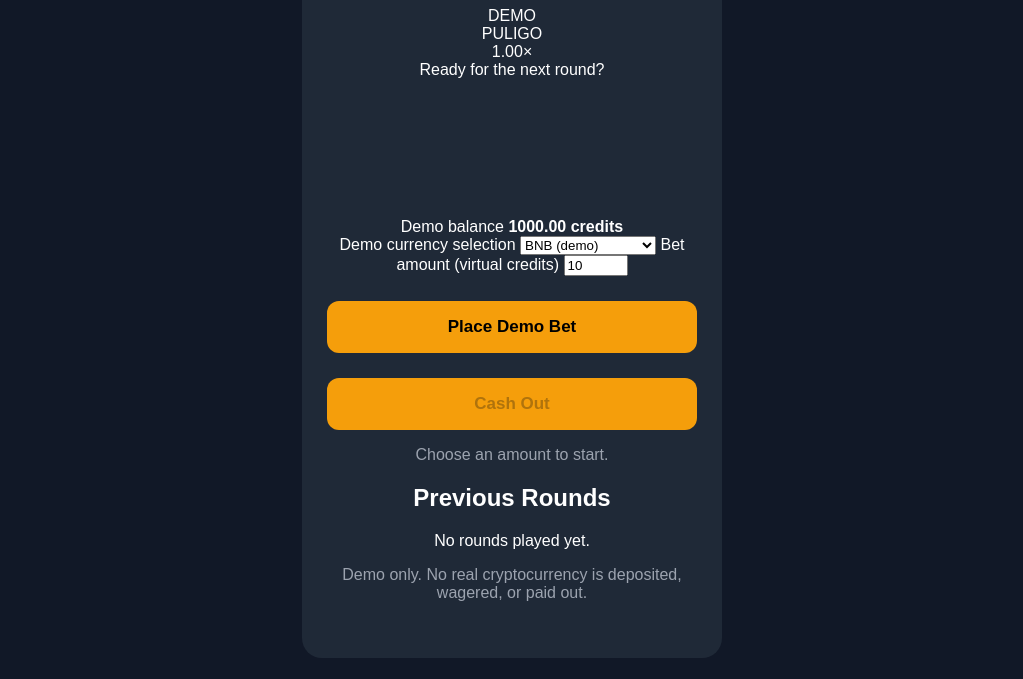
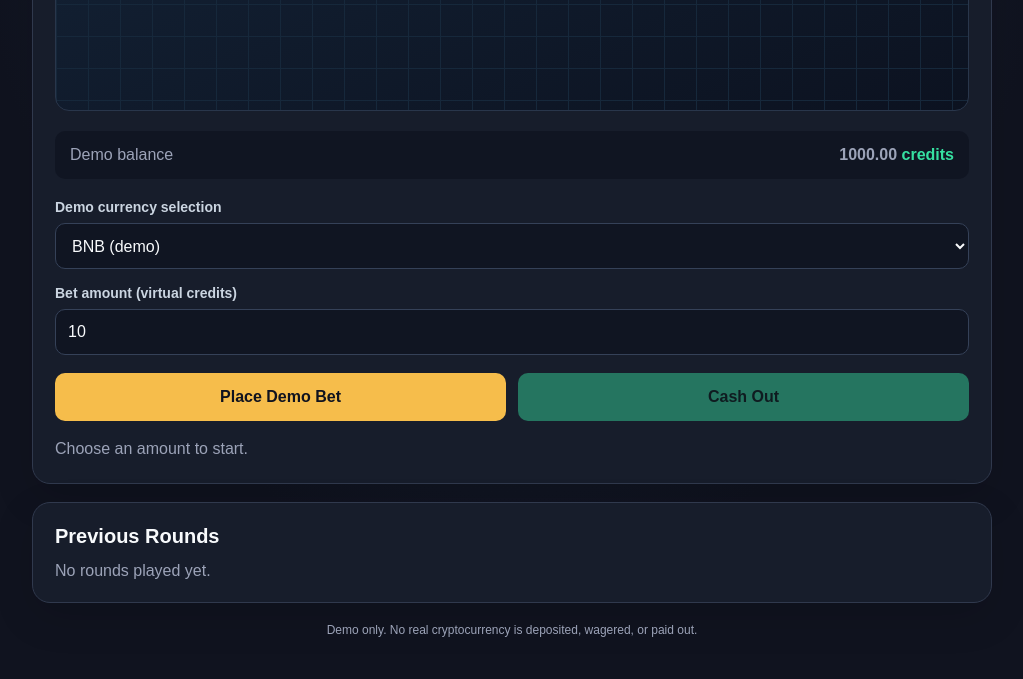
Before and after one commit to Mshahid5/puligo-wallet-test, a website built with Vite: page index.html in a window 1280 px wide. Shown: the part 447-1126 px from the top of the page, without its empty margins (128-1151 px from the left). Before the commit the page ends 1105 px from the top, so only its background shows below. Built offline with nearby package versions, Linux system fonts and the light colour scheme; what @reown/appkit, @reown/appkit-adapter-ethers would draw is missing.

Commit message:
Update style.css

```diff
--- a/src/style.css
+++ b/src/style.css
@@ -1,57 +1,309 @@
+
+
 * {
   box-sizing: border-box;
+}
+
+:root {
+  font-family: Arial, sans-serif;
+  color: #f8fafc;
+  background: #10131f;
+  font-synthesis: none;
 }
 
 body {
   margin: 0;
   min-height: 100vh;
-  display: flex;
-  justify-content: center;
-  align-items: center;
-  font-family: Arial, sans-serif;
-  background: #111827;
-  color: white;
+  background: radial-gradient(ellipse at top, #1b2940, #10131f 65%);
+}
+
+button,
+input,
+select {
+  font: inherit;
+}
+
+button {
+  border: 0;
+  cursor: pointer;
+}
+
+button:disabled {
+  cursor: not-allowed;
+  opacity: 0.45;
 }
 
 .container {
-  width: 90%;
-  max-width: 420px;
-  text-align: center;
-  background: #1f2937;
-  padding: 40px 25px;
-  border-radius: 20px;
+  width: min(100% - 28px, 960px);
+  margin: 0 auto;
+  padding: 24px 0 40px;
+}
+
+.topbar {
+  display: flex;
+  align-items: center;
+  justify-content: space-between;
+  gap: 16px;
+  flex-wrap: wrap;
+  margin-bottom: 18px;
+}
+
+.brand {
+  display: flex;
+  align-items: center;
+  gap: 12px;
 }
 
 .logo {
-  font-size: 60px;
+  font-size: 42px;
+}
+
+h1,
+h2,
+p {
+  margin-top: 0;
 }
 
 h1 {
-  font-size: 36px;
-  margin: 10px 0;
+  margin-bottom: 5px;
+  font-size: 27px;
+}
+
+h2 {
+  margin-bottom: 6px;
+  font-size: 20px;
 }
 
 p {
-  color: #9ca3af;
+  color: #9ca3b8;
+  margin-bottom: 0;
+  line-height: 1.5;
 }
 
-button {
-  width: 100%;
-  margin-top: 25px;
-  padding: 16px;
-  border: none;
-  border-radius: 12px;
-  font-size: 17px;
-  font-weight: bold;
-  cursor: pointer;
-  background: #f59e0b;
+.connect-btn {
+  padding: 12px 17px;
+  color: #111827;
+  background: #f6bd4b;
+  border-radius: 10px;
+  font-weight: 700;
 }
 
-#status {
-  margin-top: 20px;
+.status {
+  margin-bottom: 18px;
+  padding: 12px 14px;
+  background: #1b2233;
+  border: 1px solid #30394d;
+  border-radius: 10px;
+  color: #cbd5e1;
+  overflow-wrap: anywhere;
+}
+
+.game-card,
+.history-card {
+  padding: 22px;
+  margin-bottom: 18px;
+  background: #171d2b;
+  border: 1px solid #30394d;
+  border-radius: 18px;
+  box-shadow: 0 14px 40px #00000020;
+}
+
+.game-heading {
+  display: flex;
+  justify-content: space-between;
+  align-items: center;
+  gap: 12px;
+  margin-bottom: 18px;
+}
+
+.demo-badge {
+  color: #f6bd4b;
+  border: 1px solid #8b6a2c;
+  border-radius: 7px;
+  padding: 7px 10px;
+  font-size: 12px;
+  font-weight: 800;
+  letter-spacing: 1px;
+}
+
+.game-screen {
+  position: relative;
+  height: 300px;
+  overflow: hidden;
+  border: 1px solid #29364b;
+  border-radius: 14px;
+  background:
+    linear-gradient(#16283b 1px, transparent 1px),
+    linear-gradient(90deg, #16283b 1px, transparent 1px),
+    linear-gradient(160deg, #142438, #0c1220);
+  background-size: 32px 32px, 32px 32px, auto;
+}
+
+.skyline {
+  position: absolute;
+  top: 14px;
+  right: 18px;
+  color: #50647e;
+  font-weight: 900;
+  letter-spacing: 4px;
+  font-size: 12px;
+}
+
+.multiplier {
+  position: absolute;
+  top: 32%;
+  left: 0;
+  width: 100%;
+  text-align: center;
+  font-size: clamp(42px, 8vw, 68px);
+  font-weight: 900;
+  color: #36e0a1;
+  text-shadow: 0 0 24px #36e0a130;
+  z-index: 2;
+}
+
+.game-message {
+  position: absolute;
+  top: calc(32% + 72px);
+  left: 0;
+  width: 100%;
+  text-align: center;
+  color: #a9b8cb;
+  z-index: 2;
+}
+
+.chart-area {
+  position: absolute;
+  inset: 0;
+}
+
+#chart {
+  display: block;
+  width: 100%;
+  height: 100%;
+}
+
+.balance-row {
+  display: flex;
+  justify-content: space-between;
+  gap: 12px;
+  flex-wrap: wrap;
+  margin: 20px 0;
+  padding: 15px;
+  border-radius: 10px;
+  background: #101522;
+}
+
+.balance-row span {
+  color: #9ca3b8;
+}
+
+.balance-row strong {
+  color: #36e0a1;
+}
+
+label {
+  display: block;
+  margin: 16px 0 8px;
+  color: #cbd5e1;
+  font-size: 14px;
+  font-weight: 700;
+}
+
+input,
+select {
+  width: 100%;
+  min-height: 46px;
   padding: 12px;
-  background: #111827;
+  border: 1px solid #354158;
   border-radius: 10px;
-  color: #d1d5db;
-  word-break: break-word;
+  color: #f8fafc;
+  background: #101522;
+  outline: none;
 }
+
+input:focus,
+select:focus {
+  border-color: #f6bd4b;
+}
+
+.actions {
+  display: grid;
+  grid-template-columns: 1fr 1fr;
+  gap: 12px;
+  margin-top: 18px;
+}
+
+.actions button {
+  min-height: 48px;
+  padding: 12px;
+  border-radius: 10px;
+  font-weight: 800;
+}
+
+.play-btn {
+  color: #10131f;
+  background: #f6bd4b;
+}
+
+.cashout-btn {
+  color: #071a14;
+  background: #36e0a1;
+}
+
+.game-status {
+  min-height: 24px;
+  margin-top: 16px;
+  overflow-wrap: anywhere;
+}
+
+.history {
+  display: flex;
+  flex-wrap: wrap;
+  gap: 9px;
+  margin-top: 14px;
+  color: #9ca3b8;
+}
+
+.history-item {
+  padding: 8px 11px;
+  background: #101522;
+  border: 1px solid #354158;
+  border-radius: 8px;
+  color: #36e0a1;
+  font-weight: 700;
+}
+
+.history-item.crashed {
+  color: #ff737e;
+}
+
+.disclaimer {
+  padding: 0 6px;
+  text-align: center;
+  font-size: 12px;
+}
+
+@media (max-width: 520px) {
+  .container {
+    width: min(100% - 20px, 960px);
+    padding-top: 15px;
+  }
+
+  .game-card,
+  .history-card {
+    padding: 15px;
+  }
+
+  .game-screen {
+    height: 250px;
+  }
+
+  .actions {
+    grid-template-columns: 1fr;
+  }
+
+  .connect-btn {
+    width: 100%;
+  }
+}
```
